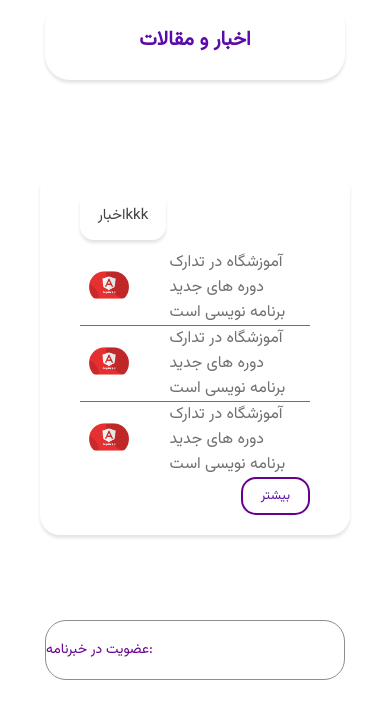
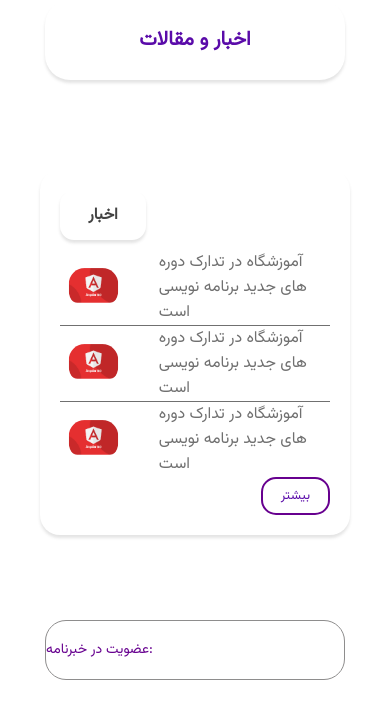
Before and after one commit to masumehkhani/sadrun_project, a React app: page / in a window 390 px wide. Shown: the top 718 px of the page. Built offline with nearby package versions, Linux system fonts and the light colour scheme; the HTML template or start-up script is replaced by a standard one.

Commit message:
add responsive to ArticleNewsSction

```diff
--- a/src/components/Article&News/ArticlesNewsSection/ArticlesNewsSection.jsx
+++ b/src/components/Article&News/ArticlesNewsSection/ArticlesNewsSection.jsx
@@ -1,23 +1,25 @@
-import ArticleCard from '../ArticlesNewsSection/ArticleCard/ArticleCard'
-import styles from './ArticlesNewsSection.module.scss'
-const ArticlesNewsSection = ({articlesNewsTitle}) => {
+import ArticleCard from "../ArticlesNewsSection/ArticleCard/ArticleCard";
+import styles from "./ArticlesNewsSection.module.scss";
+const ArticlesNewsSection = (props) => {
   return (
 
-<div className={styles.container}>
-    <div className={styles.articlesNewsTitleContainer}>
-      <span className={styles.articlesNewsTitle}>{articlesNewsTitle}kkk</span>
+      <div className={styles.articlesNewsContainer}>
+      <div className={styles.articlesNewsTitle}>
+        <h5 className={styles.articlesNewsTitleText}>{props.articlesNewsTitle}</h5>
         </div>
         <div className={styles.articlesNewsSection}>
-    <ArticleCard/>
-    <ArticleCard/>
-    <ArticleCard/>
+          <ArticleCard />
+          <ArticleCard />
+          <ArticleCard />
         </div>
         <div className={styles.articlesNewsBtnContainer}>
           <button className={styles.articlesNewsBtn}>بیشتر</button>
         </div>
       </div>
 
-  )
-}
 
-export default ArticlesNewsSection
+
+  );
+};
+
+export default ArticlesNewsSection;
--- a/src/components/Article&News/ArticlesNewsSection/ArticlesNewsSection.module.scss
+++ b/src/components/Article&News/ArticlesNewsSection/ArticlesNewsSection.module.scss
@@ -4,21 +4,17 @@
 @import "../../../sass/media.scss";
 @import '../../../sass/fonts.scss';
 
-.container {
+ .ArticleNewsContainer{
     display: flex;
     flex-direction: column;
-    align-items: center;
-    padding: 0 20px;
-  }
-  .articlesNewsTitleContainer{
-    align-self: flex-start;
+    padding: 1rem 2rem;
   }
   .articlesNewsTitle {
     display: flex;
     justify-content: center;
     align-items: center;
     margin-bottom: 10px;
-    @include typography($primary-font-family, 15px, #434343);
+
     box-shadow: 0px 3px 3px rgba(87, 87, 87, 0.16);
     border-radius: 14px;
     background: #ffff;
@@ -26,10 +22,23 @@
     height: 6%;
     min-width: 86px;
     min-height: 50px;
+    .articlesNewsTitleText{
+      @include typography($primary-font-family, 24px, #434343);
+      @include max-width(large) {
+        font-size: 20px;
+      }
+      @include max-width(medium) {
+        font-size: 18px;
+      }
+      @include max-width(small) {
+        font-size: 16px;
+      }
+    }
   }
 
   .articlesNewsSection {
     align-self: flex-start;
+    width: 100%;
     & > div:nth-child(1),
     & > div:nth-child(2) {
         border-bottom: 1px solid $primary-txt-color;
@@ -38,7 +47,8 @@
   }
 
   .articlesNewsBtnContainer {
-    align-self: flex-end;
+    display: flex;
+    justify-content: end;
   }
 
   .articlesNewsBtn {
@@ -48,10 +58,10 @@
     cursor: pointer;
     background-color: #ffff;
     transition: all 0.3s;
-    @include typography($primary-font-family, 15px, #5a0ba9);
+    @include typography($primary-font-family, 15px, $text-accent-color);
     @include max-width(small) {
       padding: 7px 18px;
-      @include typography($primary-font-family, 13px, #5a0ba9);
+      font-size: 13px;
     }
 
     &:hover {
```
Lines whose indentation alone changed are shown as unchanged.
